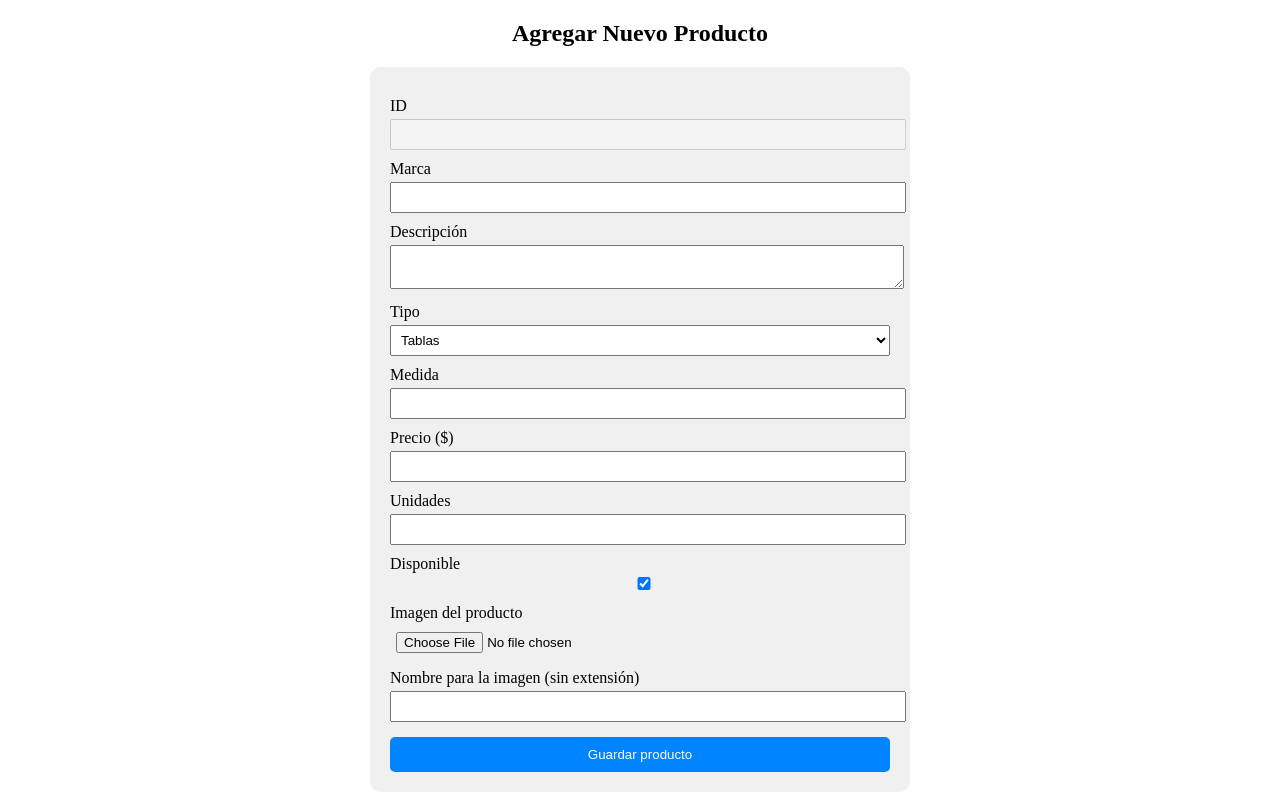
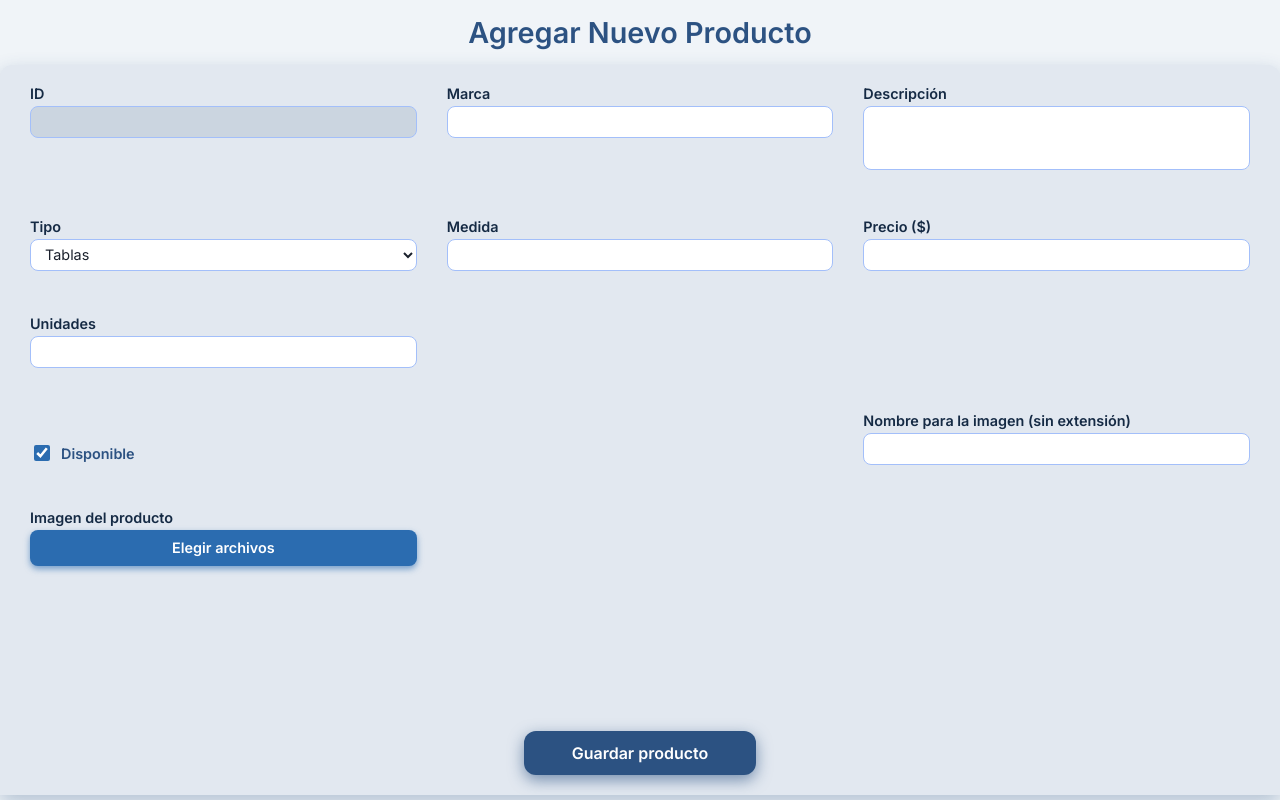
Before and after one commit to EdgardSk8/Lipslide-SkateShop-2.0, a website: page Pages/formulario.html in a window 1280 px wide. Drawn offline with Linux system fonts and the light colour scheme; no server answers.

Commit message:
se puede agregar productos desde interfaz grafica

```diff
--- a/Pages/formulario.html
+++ b/Pages/formulario.html
@@ -4,57 +4,208 @@
 <meta charset="UTF-8" />
 <meta name="viewport" content="width=device-width, initial-scale=1" />
 <title>Agregar Producto</title>
+
+
+<link href="https://fonts.googleapis.com/css2?family=Inter:wght@400;600&display=swap" rel="stylesheet" />
+
 <style>
+    * {
+  box-sizing: border-box;
+  font-family: 'Inter', sans-serif;
+}
+html, body {
+  margin: 0; padding: 0;
+  height: 100%;
+  overflow: hidden;
+  background: #f0f4f8; /* azul muy claro */
+  color: #1a202c; /* texto azul oscuro */
+  display: flex;
+  flex-direction: column;
+  align-items: center;
+}
+h2 {
+  font-weight: 700;
+  font-size: 1.8rem;
+  margin: 15px 0;
+  color: #2c5282; /* azul fuerte */
+  width: 100vw;
+  text-align: center;
+  flex-shrink: 0;
+}
 form {
-      max-width: 500px;
-      margin: auto;
-      padding: 20px;
-      background: #f0f0f0;
-      border-radius: 10px;
+  width: 100vw;
+  max-width: 100vw;
+  height: calc(100vh - 70px);
+  background: #e2e8f0; /* azul muy claro */
+  padding: 20px 30px;
+  display: grid;
+  grid-template-columns: repeat(3, 1fr);
+  grid-auto-rows: minmax(36px, auto);
+  gap: 15px 30px;
+  overflow: hidden;
+  border-radius: 12px 12px 0 0;
+  box-shadow: 0 8px 20px rgba(44, 82, 130, 0.3);
 }
-
 label {
+  font-weight: 600;
+  font-size: 0.9rem;
+  color: #152a44; /* azul */
+  margin-bottom: 4px;
   display: block;
-      margin-top: 10px;
 }
-
-    input,
+input[type="text"],
+input[type="number"],
 select,
 textarea {
   width: 100%;
-      padding: 6px;
-      margin-top: 4px;
+  font-size: 0.9rem;
+  border-radius: 8px;
+  border: 1.8px solid #a3bffa; /* borde azul claro */
+  padding: 6px 10px;
+  background: #ffffff; /* blanco */
+  color: #1a202c;
+  font-weight: 400;
+  transition: all 0.25s ease;
+  height: 32px;
+}
+textarea {
+  resize: none;
+  height: 64px;
+  padding-top: 6px;
+  padding-bottom: 6px;
+}
+input[type="text"]:focus,
+input[type="number"]:focus,
+select:focus,
+textarea:focus {
+  outline: none;
+  border-color: #2b6cb0; /* azul foco */
+  background: #ebf4ff;
+  box-shadow: 0 0 8px rgba(66, 153, 225, 0.6);
+}
+#inputID {
+  background: #cbd5e0;
+  color: #718096;
+  cursor: not-allowed;
+}
+.checkbox-wrapper {
+  grid-column: 1 / 3;
+  display: flex;
+  align-items: center;
+  gap: 8px;
+}
+input[type="checkbox"] {
+  width: 16px;
+  height: 16px;
+  cursor: pointer;
+  accent-color: #2b6cb0;
+}
+.checkbox-wrapper label {
+  margin: 0;
+  font-weight: 600;
+  color: #2c5282;
+  cursor: pointer;
+}
+
+/* Input file personalizado */
+.file-input-wrapper {
+  position: relative;
+  width: 100%;
+}
+input[type="file"] {
+  opacity: 0;
+  position: absolute;
+  width: 100%;
+  height: 36px;
+  cursor: pointer;
+  z-index: 2;
+}
+.file-input-label {
+  display: inline-block;
+  width: 100%;
+  height: 36px;
+  background: #2b6cb0; /* azul */
+  color: white;
+  text-align: center;
+  line-height: 36px;
+  border-radius: 8px;
+  cursor: pointer;
+  font-weight: 600;
+  box-shadow: 0 3px 6px rgba(43, 108, 176, 0.6);
+  user-select: none;
+  transition: background-color 0.25s ease;
+}
+
+.file-input-label:hover {
+  background: #2c5282; /* azul oscuro hover */
+  box-shadow: 0 4px 10px rgba(44, 82, 130, 0.9);
+}
+
+/* Contenedor miniaturas */
+#preview {
+  grid-column: 3 / 4;
+  display: flex;
+  flex-wrap: nowrap;
+  gap: 8px;
+  overflow-x: auto;
+  overflow-y: hidden;
+  height: 88px;
+  padding-bottom: 6px;
+}
+#preview img {
+  width: 80px;
+  height: 80px;
+  object-fit: cover;
+  border-radius: 8px;
+  box-shadow: 0 2px 6px rgba(44, 82, 130, 0.4);
+  flex-shrink: 0;
 }
 
 button {
-      margin-top: 15px;
-      padding: 10px;
-      width: 100%;
-      background-color: #0084ff;
+  grid-column: 1 / 4;
+  justify-self: center;
+  padding: 12px 48px;
+  background-color: #2c5282; /* azul oscuro */
   color: white;
+  font-weight: 700;
+  font-size: 1rem;
   border: none;
-      border-radius: 5px;
+  border-radius: 12px;
+  cursor: pointer;
+  box-shadow: 0 5px 15px rgba(44, 82, 130, 0.6);
+  transition: background-color 0.25s ease;
+  white-space: nowrap;
+  align-self: end;
 }
+button:hover {
+  background-color: #2b6cb0;
+  box-shadow: 0 6px 18px rgba(43, 108, 176, 0.9);
+}
+
 </style>
+
+
 </head>
 <body>
-  <h2 style="text-align:center;">Agregar Nuevo Producto</h2>
+  <h2>Agregar Nuevo Producto</h2>
 
-  <form
-    id="form-producto"
-    enctype="multipart/form-data"
-    method="POST"
-    action="/agregar"
-  >
+  <form id="form-producto" enctype="multipart/form-data" method="POST" action="/agregar" autocomplete="off">
+    <div>
       <label for="ID">ID</label>
       <input type="number" name="ID" id="inputID" disabled />
+    </div>
 
+    <div>
       <label for="Marca">Marca</label>
       <input type="text" name="Marca" required />
+    </div>
 
+    <div>
       <label for="Descripcion">Descripción</label>
       <textarea name="Descripcion" required></textarea>
+    </div>
 
+    <div>
       <label for="Tipo">Tipo</label>
       <select name="Tipo" required>
         <option value="Tabla">Tablas</option>
@@ -66,24 +217,41 @@
         <option value="Sticker">Stickers</option>
         <option value="Ropa">Ropa</option>
       </select>
+    </div>
 
+    <div>
       <label for="Medida">Medida</label>
       <input type="text" name="Medida" />
+    </div>
 
+    <div>
       <label for="Precio">Precio ($)</label>
       <input type="number" name="Precio" step="0.01" required />
+    </div>
 
+    <div>
       <label for="Unidades">Unidades</label>
       <input type="number" name="Unidades" required />
+    </div>
 
+    <div class="checkbox-wrapper">
+      <input type="checkbox" name="Disponible" id="Disponible" checked />
       <label for="Disponible">Disponible</label>
-    <input type="checkbox" name="Disponible" checked />
+    </div>
 
-    <label for="imagen">Imagen del producto</label>
-    <input type="file" name="imagen" accept="image/*" required />
-
+    <div>
       <label for="NombreImagen">Nombre para la imagen (sin extensión)</label>
       <input type="text" name="NombreImagen" required />
+    </div>
+
+    <div>
+      <label for="imagen">Imagen del producto</label>
+      <div class="file-input-wrapper">
+        <input type="file" name="imagen" id="imagen" accept="image/*" multiple required />
+        <label class="file-input-label" for="imagen">Elegir archivos</label>
+      </div>
+      <div id="preview"></div>
+    </div>
 
     <button type="submit">Guardar producto</button>
   </form>
@@ -99,6 +267,25 @@
         document.getElementById("inputID").value = "Error";
       }
     });
+
+    const inputImagen = document.getElementById('imagen');
+    const preview = document.getElementById('preview');
+
+    inputImagen.addEventListener('change', () => {
+      preview.innerHTML = '';
+      const files = inputImagen.files;
+      if (files.length === 0) return;
+
+      Array.from(files).forEach(file => {
+        const reader = new FileReader();
+        reader.onload = e => {
+          const img = document.createElement('img');
+          img.src = e.target.result;
+          preview.appendChild(img);
+        };
+        reader.readAsDataURL(file);
+      });
+    });
   </script>
 </body>
 </html>
```
Also changed, not shown: BD.json (deleted, +0 -15 lines), Javascript/server.js (+24 -13 lines). Lines whose indentation alone changed are shown as unchanged.
